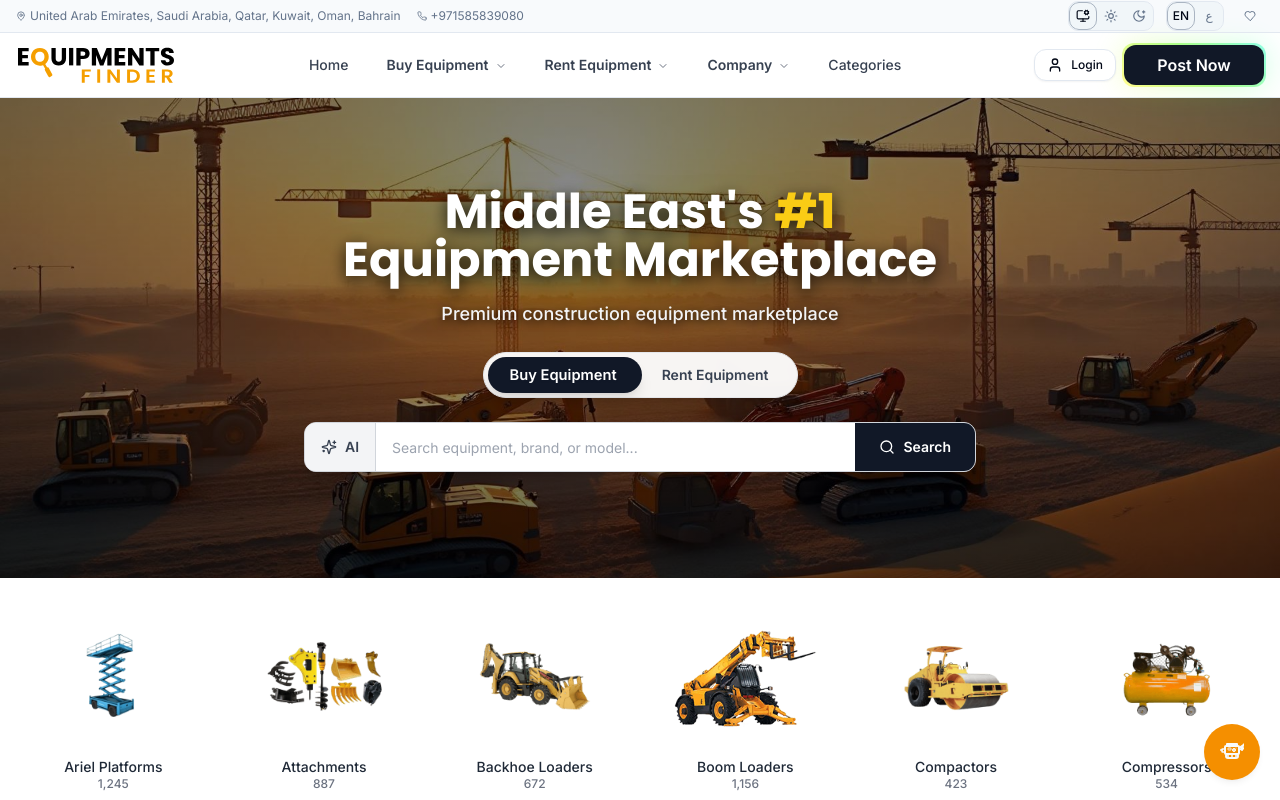
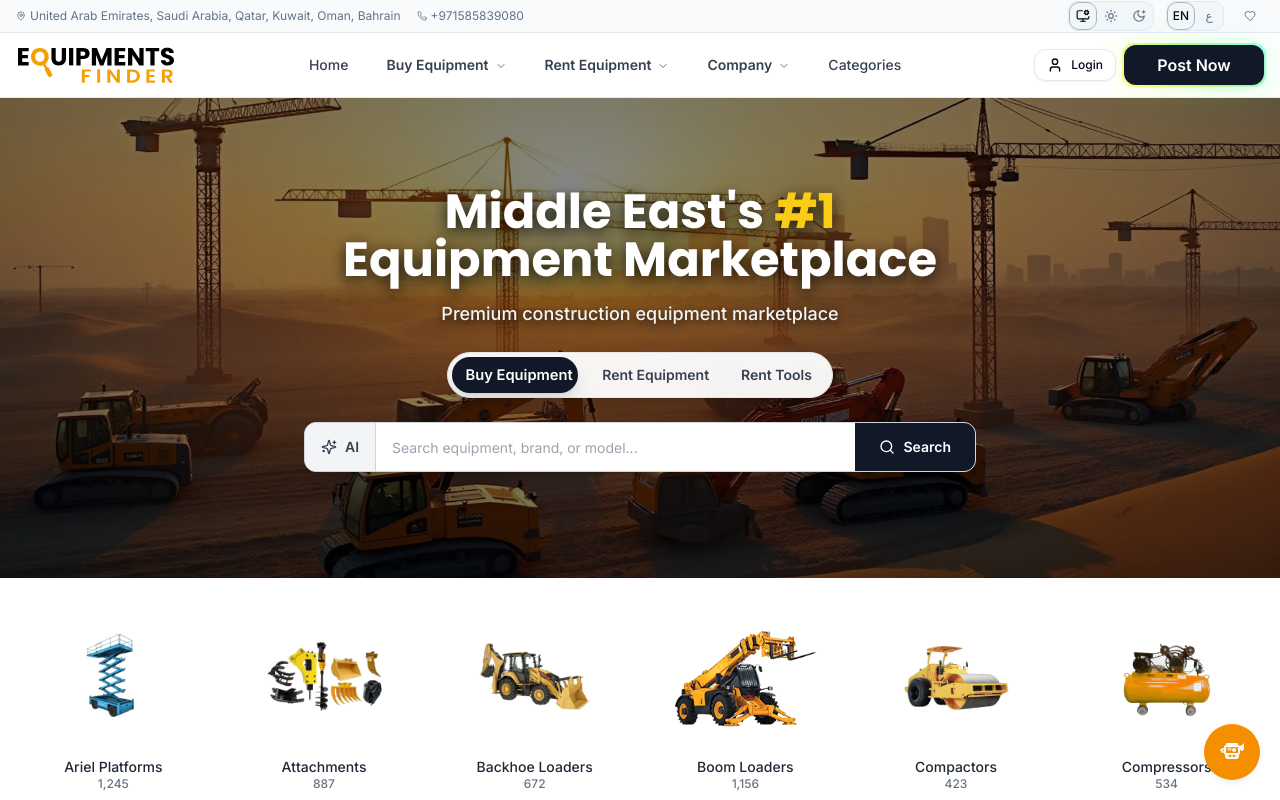
Before and after one commit to KakosoAi/ef-web, a Next.js app: page / in a window 1280 px wide. Shown: the top 800 px of the page. Built offline with nearby package versions, Linux system fonts and the light colour scheme.

Commit message:
feat(chat): add expandable chat component with demo and related UI elements
feat(equipment): update featured and top equipment sections with expandable functionality

```diff
--- a/src/features/search/components/Hero.tsx
+++ b/src/features/search/components/Hero.tsx
@@ -10,13 +10,20 @@ import SearchWithCategory from '@/shared/ui/search-with-category';
 
 const Hero = memo(() => {
   const [searchQuery, setSearchQuery] = useState('');
-  const [searchType, setSearchType] = useState('buy'); // 'buy' or 'rent'
+  const [searchType, setSearchType] = useState('buy'); // 'buy', 'rent', or 'tools'
   const router = useRouter();
 
   const handleSearch = useCallback(() => {
     const params = new URLSearchParams();
     if (searchQuery) params.set('q', searchQuery);
-    params.set('type', searchType === 'buy' ? 'sale' : 'rent');
+    if (searchType === 'buy') {
+      params.set('type', 'sale');
+    } else if (searchType === 'rent') {
+      params.set('type', 'rent');
+    } else if (searchType === 'tools') {
+      params.set('type', 'tools');
+      params.set('category', 'tools');
+    }
     router.push(`/search?${params.toString()}`);
   }, [searchQuery, searchType, router]);
 
@@ -52,13 +59,17 @@ const Hero = memo(() => {
 
           {/* Search Section */}
           <div className='search-hero max-w-4xl mx-auto animate-scale-in'>
-            {/* Buy/Rent Toggle */}
+            {/* Buy/Rent/Tools Toggle */}
             <div className='flex justify-center mb-6'>
               <div className='relative bg-white/95 backdrop-blur-sm rounded-full p-1 shadow-xl border border-gray-200'>
                 {/* Sliding Background */}
                 <div
-                  className={`absolute top-1 bottom-1 w-[calc(50%-2px)] bg-gray-900 rounded-full shadow-lg transition-all duration-500 ease-out ${
-                    searchType === 'buy' ? 'left-1' : 'left-[calc(50%+1px)]'
+                  className={`absolute top-1 bottom-1 w-[calc(33.333%-2px)] bg-gray-900 rounded-full shadow-lg transition-all duration-500 ease-out ${
+                    searchType === 'buy'
+                      ? 'left-1'
+                      : searchType === 'rent'
+                        ? 'left-[calc(33.333%+1px)]'
+                        : 'left-[calc(66.666%+1px)]'
                   }`}
                 />
 
@@ -66,7 +77,7 @@ const Hero = memo(() => {
                 <div className='relative flex'>
                   <button
                     onClick={() => setSearchType('buy')}
-                    className={`relative z-10 px-6 py-2 rounded-full text-sm font-semibold transition-all duration-500 ease-out ${
+                    className={`relative z-10 px-4 py-2 rounded-full text-sm font-semibold transition-all duration-500 ease-out ${
                       searchType === 'buy'
                         ? 'text-white transform scale-105'
                         : 'text-gray-700 hover:text-gray-900 hover:scale-102'
@@ -80,7 +91,7 @@ const Hero = memo(() => {
                   </button>
                   <button
                     onClick={() => setSearchType('rent')}
-                    className={`relative z-10 px-6 py-2 rounded-full text-sm font-semibold transition-all duration-500 ease-out ${
+                    className={`relative z-10 px-4 py-2 rounded-full text-sm font-semibold transition-all duration-500 ease-out ${
                       searchType === 'rent'
                         ? 'text-white transform scale-105'
                         : 'text-gray-700 hover:text-gray-900 hover:scale-102'
@@ -90,6 +101,20 @@ const Hero = memo(() => {
                       className={`transition-all duration-300 ${searchType === 'rent' ? 'drop-shadow-sm' : ''}`}
                     >
                       Rent Equipment
+                    </span>
+                  </button>
+                  <button
+                    onClick={() => setSearchType('tools')}
+                    className={`relative z-10 px-4 py-2 rounded-full text-sm font-semibold transition-all duration-500 ease-out ${
+                      searchType === 'tools'
+                        ? 'text-white transform scale-105'
+                        : 'text-gray-700 hover:text-gray-900 hover:scale-102'
+                    }`}
+                  >
+                    <span
+                      className={`transition-all duration-300 ${searchType === 'tools' ? 'drop-shadow-sm' : ''}`}
+                    >
+                      Rent Tools
                     </span>
                   </button>
                 </div>
```
